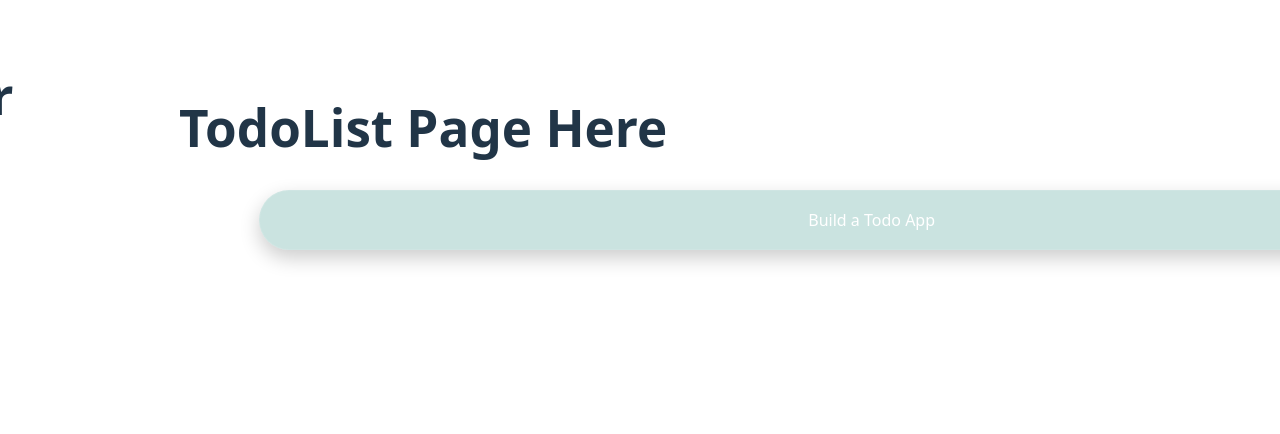
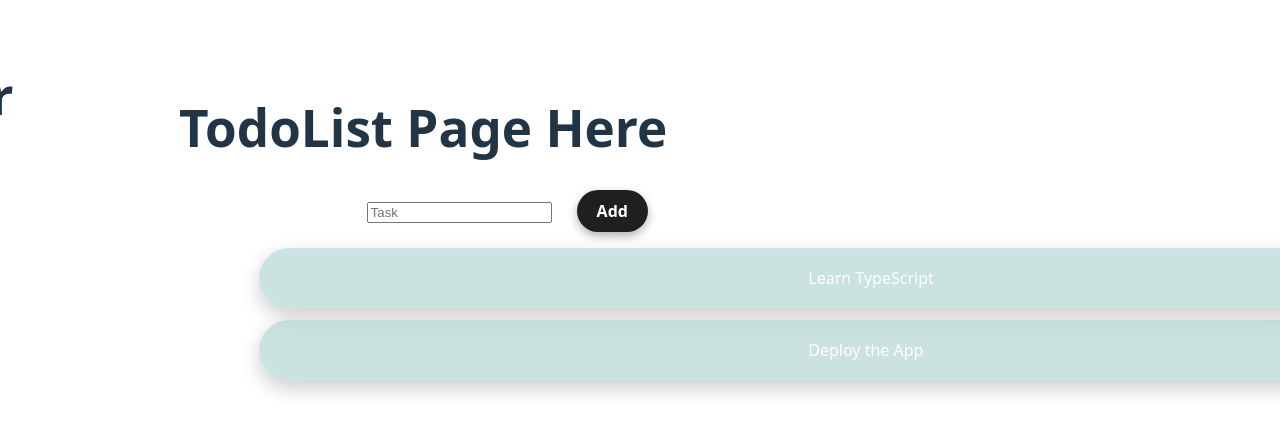
Before and after one commit to thomaswilliamscode/todo, a React (Vite) app: page /list/1 in a window 1280 px wide. Shown: the top 434 px of the page. Built offline with nearby package versions, Linux system fonts and the light colour scheme.

Commit message:
feat: update README and enhance TodoList with AddTodoForm integration

```diff
--- a/src/components/AddTodoForm.tsx
+++ b/src/components/AddTodoForm.tsx
@@ -1,9 +1,14 @@
 import React, { useState } from 'react';
 import { TodoContext, useTodoContext } from '../context/TodoContext';
 
-export default function AddToDoForm() {
+type Props = {
+  id: number
+  type: string
+}
+
+export default function AddToDoForm( {id, type}: Props ) {
   const [input, setInput] = useState('');
-  const { todos, setTodos } = useTodoContext();
+  const { sidebarState, setSidebarState } = useTodoContext();
 
   function handleSubmit(e: React.FormEvent<HTMLFormElement>) {
     e.preventDefault();
@@ -16,7 +21,17 @@ export default function AddToDoForm() {
       completed: false,
     };
 
-    setTodos([...todos, newTodo]);
+    setSidebarState( prev => ( {
+      ...prev,
+      data: prev.data.map( item =>
+        item.type === 'list' && item.id === id
+        ? {...item, todos: [...item.todos, newTodo]}
+        : item
+      )
+
+    }) )
+
+
     setInput('');
   }
 
--- a/src/components/SidebarList.tsx
+++ b/src/components/SidebarList.tsx
@@ -2,6 +2,7 @@ import type { List } from '../types/list'
 import type { Todo } from '../types/todo'
 import type TodoList from './TodoList'
 import { useParams, Link } from 'react-router-dom'
+
 
 type Props = {
   list: List;
--- a/src/components/TodoList.tsx
+++ b/src/components/TodoList.tsx
@@ -1,6 +1,7 @@
 import { useContext } from 'react';
 import { TodoContext } from '../context/TodoContext';
 import { useParams } from 'react-router-dom'
+import AddTodoForm from './AddTodoForm'
 
 export default function TodoList() {
   const todoContext = useContext(TodoContext);
@@ -15,16 +16,17 @@ export default function TodoList() {
     const data = sidebarState.data
     const found = data.find( (obj) => {
       if ((obj.id === listId) && obj.type === 'list') {
-        console.log(obj)
         return obj
       }
     })
     const todos = found?.todos
 
     return (
+      <div>
+        <AddTodoForm id={listId!} type={'list'} />
         <ul>
-        {todos.map((todo) => {
-          if (todo.completed) {
+          {todos?.map((todo) => {
+            if (!todo.completed) {
               return (
                 <li
                   className='todoItem'
@@ -38,6 +40,7 @@ export default function TodoList() {
             }
           })}
         </ul>
+      </div>
     );
   }
 
```
Also changed, not shown: 1 other file (tests, documents, lock files or other folders). Lines whose indentation alone changed are shown as unchanged.
